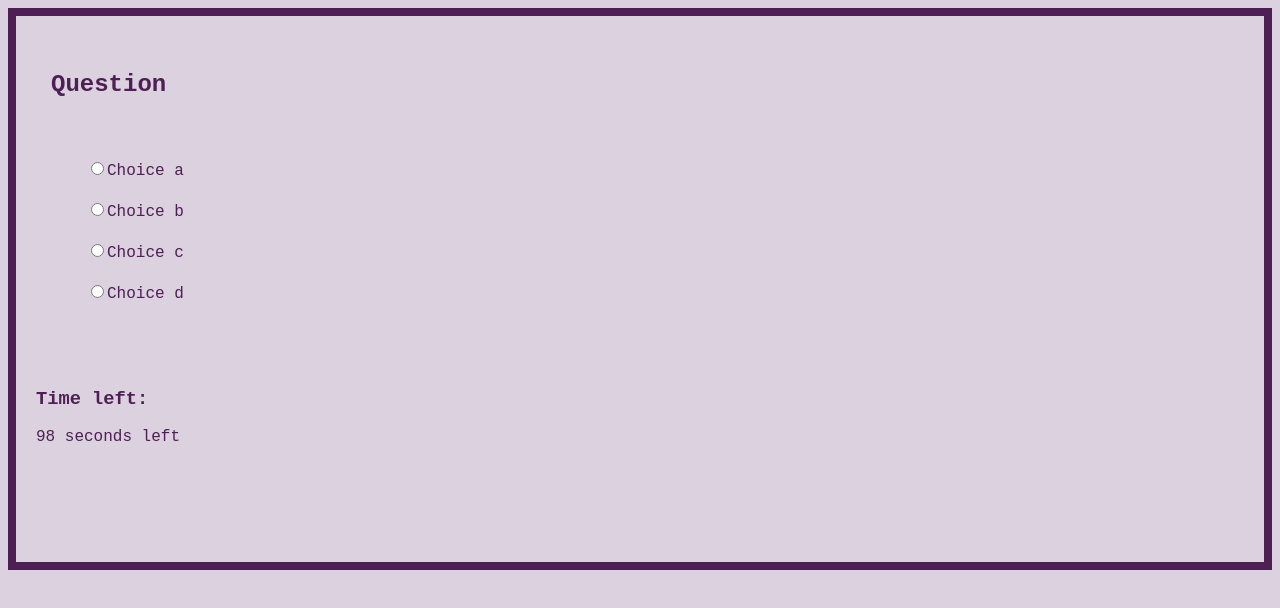
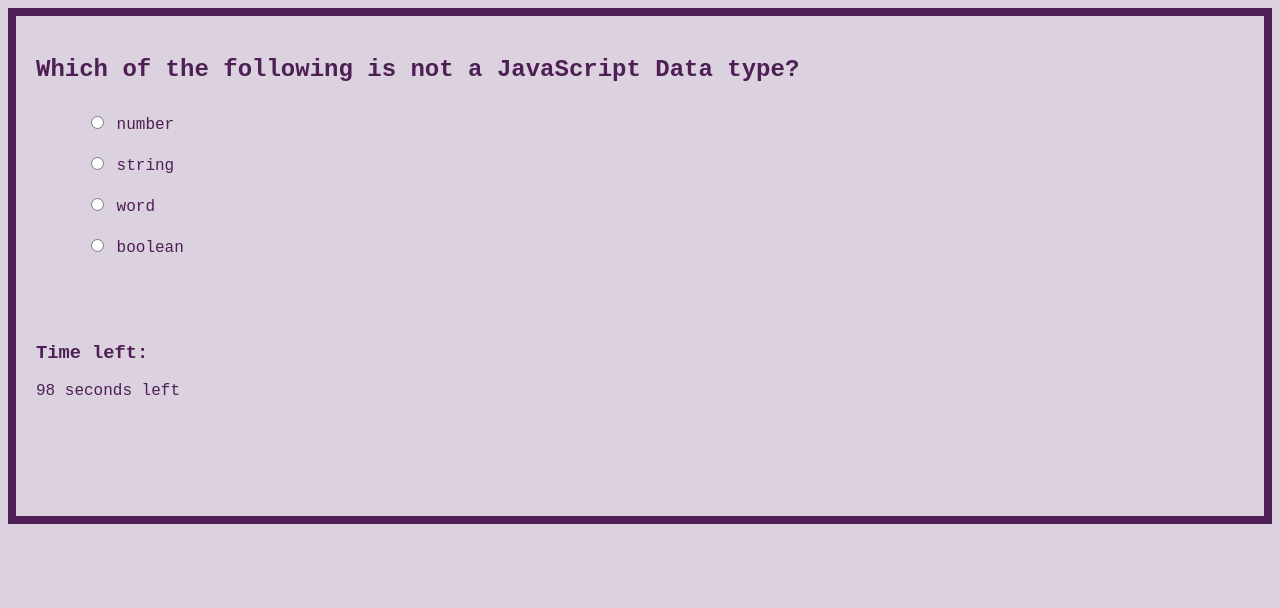
Before and after one commit to PDKetchum/module-4-javascript-quiz, a plain HTML site: page index.html in a window 1280 px wide. Both pictures are taken after a click on the button "Start". Drawn offline with Linux system fonts and the light colour scheme.

Commit message:
add loadQuestion function

```diff
--- a/assets/script.js
+++ b/assets/script.js
@@ -104,6 +104,11 @@ var quizContainer = document.getElementById("quiz-container");
 var quizContents = document.querySelectorAll(".appear");
 var startingContents = document.querySelectorAll(".hide");
 var timerPlaceHolder = document.getElementById("timeLeft");
+var questionPlaceHolder = document.getElementById("question");
+var choiceAPlaceHolder = document.getElementById("a-text-holder");
+var choiceBPlaceHolder = document.getElementById("b-text-holder");
+var choiceCPlaceHolder = document.getElementById("c-text-holder");
+var choiceDPlaceHolder = document.getElementById("d-text-holder");
 var timer;
 var timerCount;
 
@@ -114,6 +119,7 @@ function startQuiz() {
   hideStartingContents();
   timerCount = 100;
   startTimer();
+  loadQuestions();
 }
 
 function displayQuizContents() {
@@ -137,3 +143,12 @@ function startTimer() {
     }
   }, 1000);
 }
+
+function loadQuestions() {
+  var currentQuestion = listOfQuestions[0];
+  questionPlaceHolder.textContent = currentQuestion.question;
+  choiceAPlaceHolder.textContent = currentQuestion.a;
+  choiceBPlaceHolder.textContent = currentQuestion.b;
+  choiceCPlaceHolder.textContent = currentQuestion.c;
+  choiceDPlaceHolder.textContent = currentQuestion.d;
+}
--- a/index.html
+++ b/index.html
@@ -9,22 +9,26 @@
   </head>
   <body>
     <div class="quiz-container appear" id="quiz-container">
-      <div class="question" id="question">
-        <h2>Question</h2>
+      <div>
+        <h2 id="question">Question</h2>
       </div>
       <div class="choices">
         <ul>
           <li>
-            <input type="radio" name="choice" id="a" class="choice" />Choice a
+            <input type="radio" name="choice" id="a" class="choice" />
+            <span id="a-text-holder">Choice A</span>
           </li>
           <li>
-            <input type="radio" name="choice" id="b" class="choice" />Choice b
+            <input type="radio" name="choice" id="b" class="choice" />
+            <span id="b-text-holder">Choice B</span>
           </li>
           <li>
-            <input type="radio" name="choice" id="c" class="choice" />Choice c
+            <input type="radio" name="choice" id="c" class="choice" />
+            <span id="c-text-holder">Choice C</span>
           </li>
           <li>
-            <input type="radio" name="choice" id="d" class="choice" />Choice d
+            <input type="radio" name="choice" id="d" class="choice" />
+            <span id="d-text-holder">Choice D</span>
           </li>
         </ul>
       </div>
```
